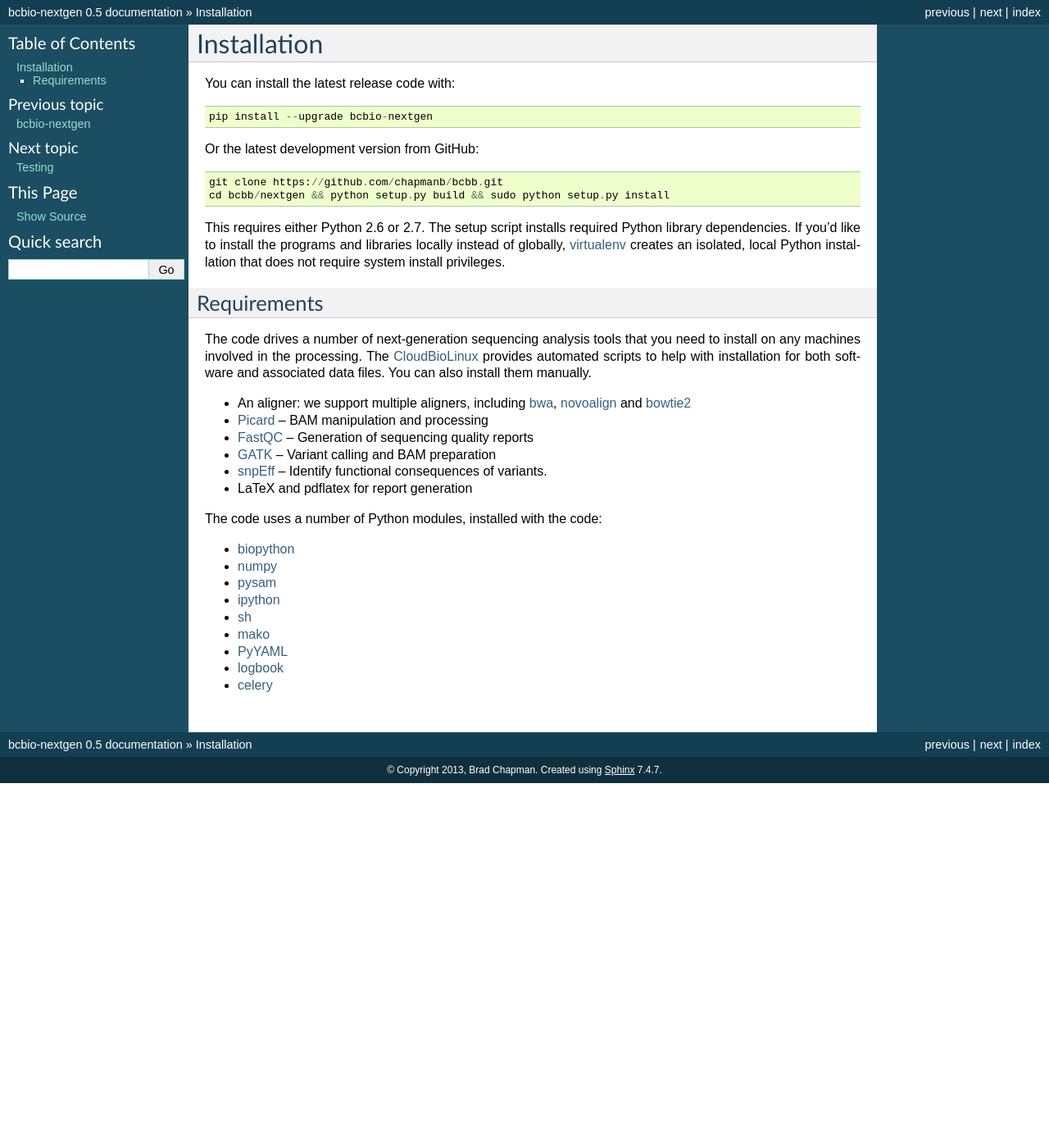
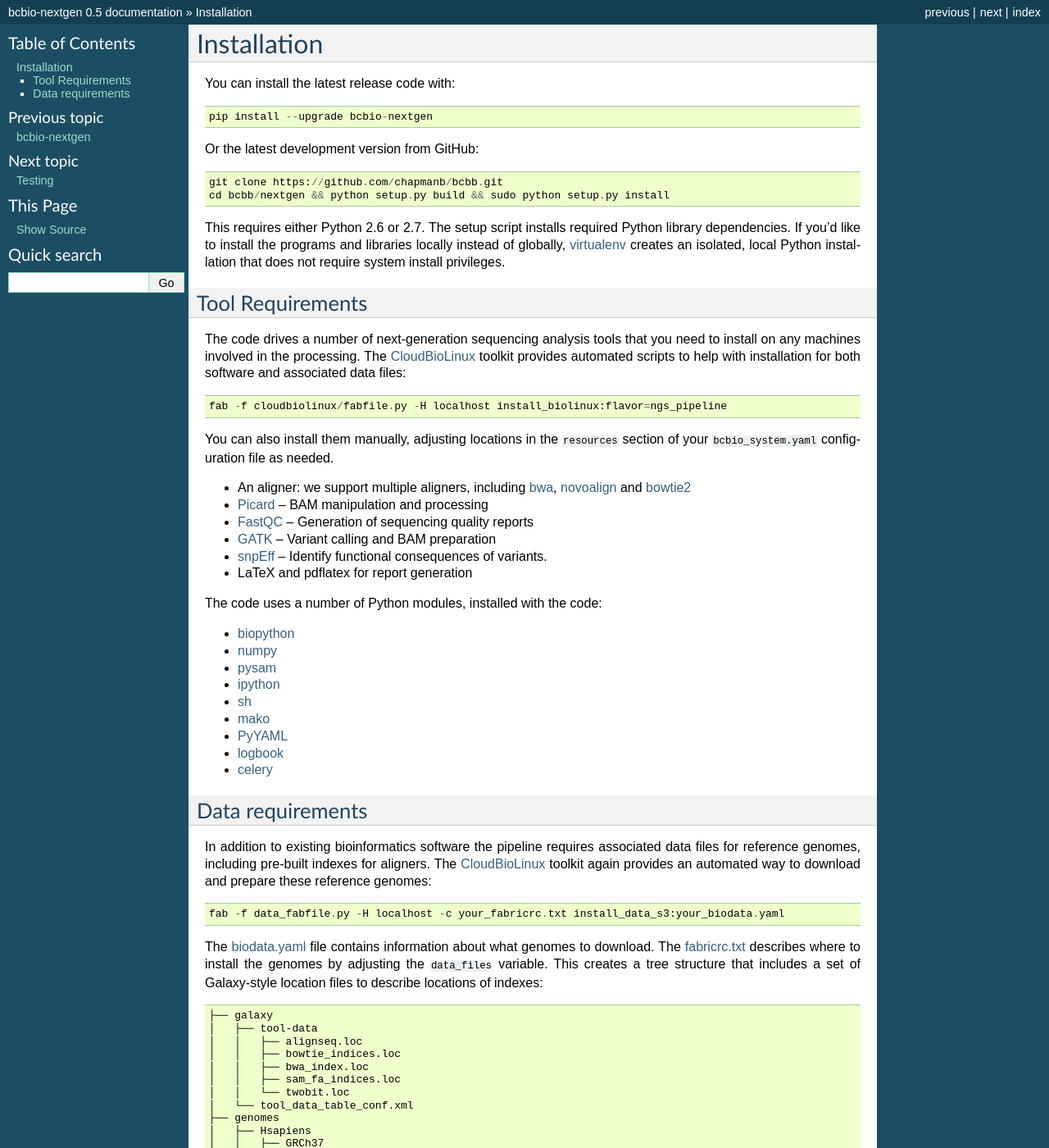
Before and after one commit to chapmanb/bcbb, a Sphinx documentation site: the page built from nextgen/docs/contents/installation.rst, in a window 1280 px wide and 1400 px high. Shown: the whole window at 82% size. Built offline with Sphinx 7.4.7, drawn with Linux system fonts in a browser that asks for light colours; some of the changed text lies outside the part shown.

Commit message:
Provide documentation on seting up data requirements for pipeline

```diff
--- a/nextgen/docs/contents/installation.rst
+++ b/nextgen/docs/contents/installation.rst
@@ -16,14 +16,19 @@ programs and libraries locally instead of globally, `virtualenv`_
 creates an isolated, local Python installation that does not require
 system install privileges.
 
-Requirements
-~~~~~~~~~~~~
+Tool Requirements
+~~~~~~~~~~~~~~~~~
 
 The code drives a number of next-generation sequencing analysis tools
 that you need to install on any machines involved in the processing. The
-`CloudBioLinux`_ provides automated scripts to help with installation
-for both software and associated data files. You can also install them
-manually.
+`CloudBioLinux`_ toolkit provides automated scripts to help with installation
+for both software and associated data files::
+
+    fab -f cloudbiolinux/fabfile.py -H localhost install_biolinux:flavor=ngs_pipeline
+
+You can also install them manually, adjusting locations in the
+``resources`` section of your ``bcbio_system.yaml`` configuration file
+as needed.
 
 -  An aligner: we support multiple aligners, including `bwa`_,
    `novoalign`_ and `bowtie2`_
@@ -63,3 +68,38 @@ The code uses a number of Python modules, installed with the code:
 .. _virtualenv: http://www.virtualenv.org/en/latest/
 .. _ipython: http://ipython.org/
 .. _sh: http://amoffat.github.com/sh/
+
+Data requirements
+~~~~~~~~~~~~~~~~~
+
+In addition to existing bioinformatics software the pipeline requires
+associated data files for reference genomes, including pre-built indexes
+for aligners. The `CloudBioLinux`_ toolkit again provides an automated
+way to download and prepare these reference genomes::
+
+    fab -f data_fabfile.py -H localhost -c your_fabricrc.txt install_data_s3:your_biodata.yaml
+
+The `biodata.yaml`_ file contains information about what genomes to
+download. The `fabricrc.txt`_ describes where to install the genomes
+by adjusting the ``data_files`` variable. This creates a tree
+structure that includes a set of Galaxy-style location files to
+describe locations of indexes::
+
+    ├── galaxy
+    │   ├── tool-data
+    │   │   ├── alignseq.loc
+    │   │   ├── bowtie_indices.loc
+    │   │   ├── bwa_index.loc
+    │   │   ├── sam_fa_indices.loc
+    │   │   └── twobit.loc
+    │   └── tool_data_table_conf.xml
+    ├── genomes
+    │   ├── Hsapiens
+    │   │   ├── GRCh37
+    │   │   └── hg19
+    │   └── phiX174
+    │       └── phix
+    └── liftOver
+
+.. _fabricrc.txt: https://github.com/chapmanb/cloudbiolinux/blob/master/config/fabricrc.txt
+.. _biodata.yaml: https://github.com/chapmanb/cloudbiolinux/blob/master/config/biodata.yaml
```
